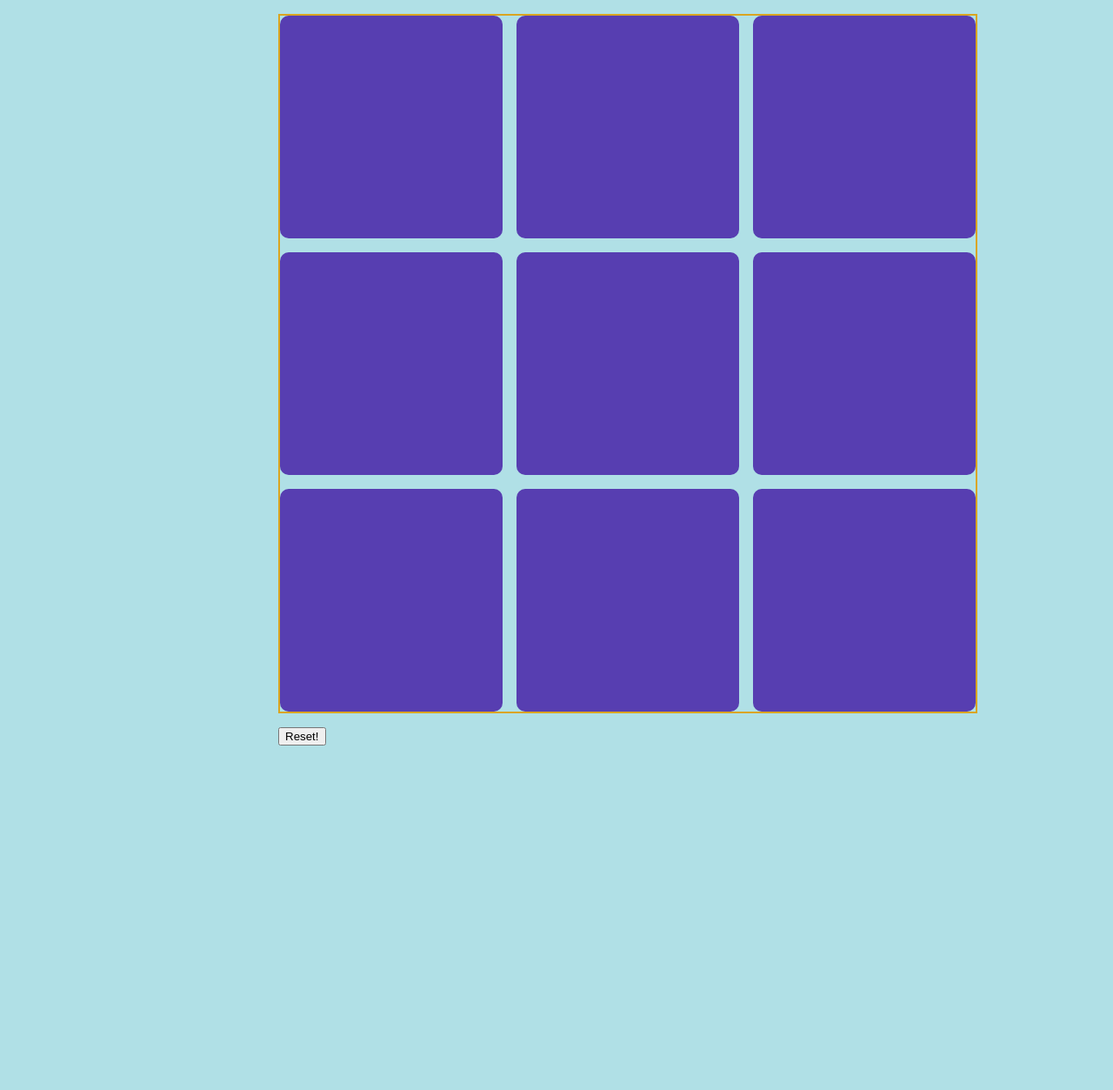
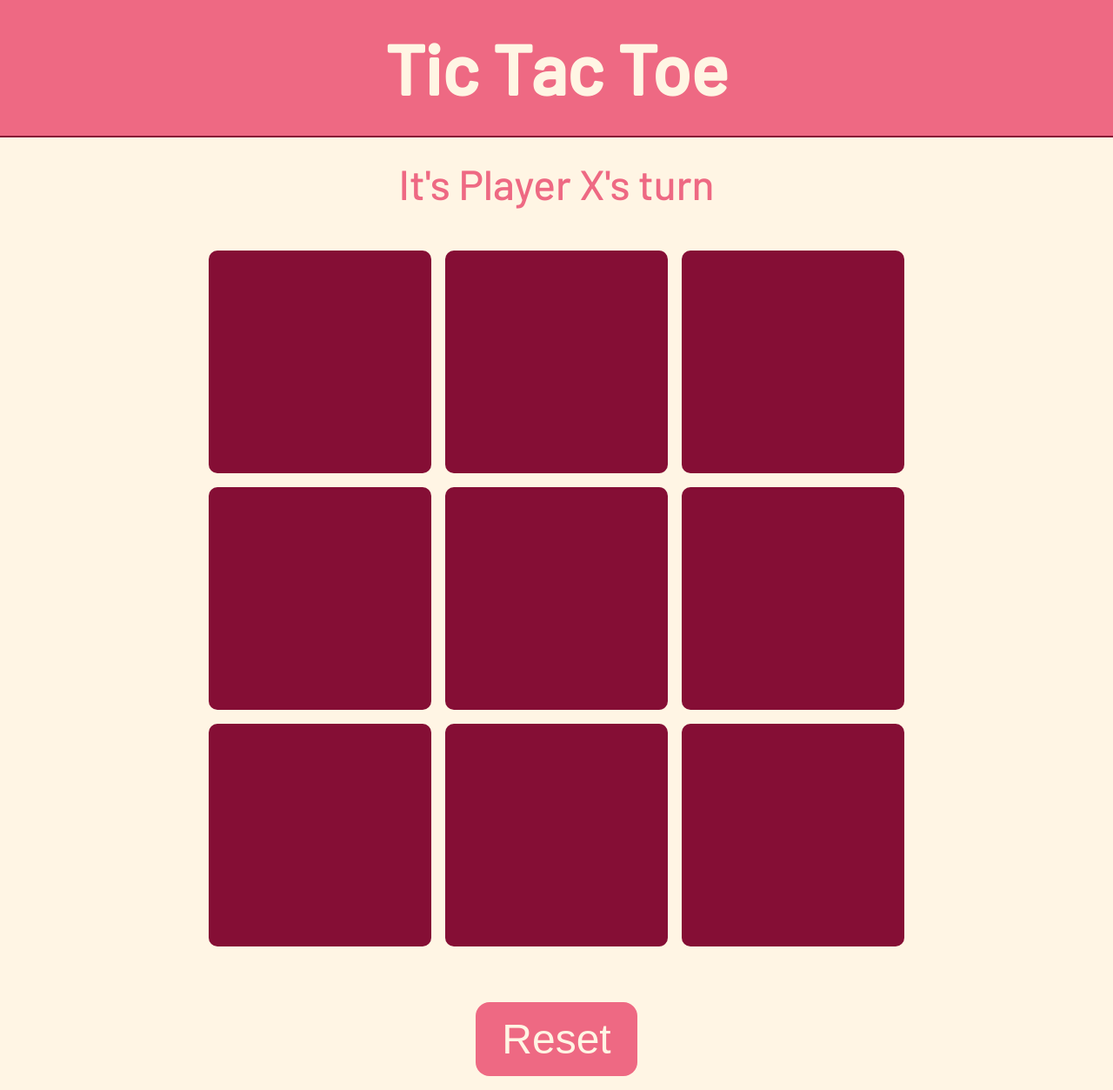
Before and after one commit to danileslie/tictactoe, a plain HTML site: page index.html in a window 1280 px wide. Shown: the whole page at 87% size. Before the commit the page ends 857 px from the top, so only its background shows below. Drawn offline with Linux system fonts and the light colour scheme.

Commit message:
update js, style page, add visuals

```diff
--- a/index.html
+++ b/index.html
@@ -5,11 +5,23 @@
     <meta http-equiv="X-UA-Compatible" content="IE=edge">
     <meta name="viewport" content="width=device-width, initial-scale=1.0">
     <link rel="stylesheet" href="styles.css">
+    <link rel="preconnect" href="https://fonts.googleapis.com">
+    <link rel="preconnect" href="https://fonts.gstatic.com" crossorigin>
+    <link href="https://fonts.googleapis.com/css2?family=Barlow:wght@500&display=swap" rel="stylesheet">
     <script src="script.js" defer></script>
     <title>Tic Tac Toe!</title>
 </head>
 <body>
+    <header>
+        <h1 class="title">Tic Tac Toe</h1>
+    </header>
+    <div class="turn-announcement"></div>
     <div class="container"></div>
-    <button class="reset">Reset!</button>
+    <div class="info">
+
+    <div class="button">
+    <button class="reset">Reset</button>
+</div>
+</div>
 </body>
 </html>
--- a/script.js
+++ b/script.js
@@ -3,6 +3,7 @@
 const gameBoard = (() => {
 let gameActive = true;
 let restart = document.querySelector('.reset');
+let turnAnnouncement = document.querySelector('.turn-announcement');
 
 const playerCreation = (marker, turn) => {
     return {marker, turn};
@@ -36,15 +37,22 @@ const validMove = (square) => {
     }
 };
 
+const turnCall = () => {
+    turnAnnouncement.textContent = `It's Player ${currentPlayer.marker}'s turn`
+};
+turnCall();
+
 const changePlayer = () => {
     if (currentPlayer === playerX){
         currentPlayer = playerO;
-    }  else {currentPlayer = playerX}
+        turnCall();
+    }  else {currentPlayer = playerX;
+    turnCall();
+}
 };
 
 const boardUpdate = (index) =>{
     board[index] = currentPlayer;
-    console.log(board);
 };
 
 const gameResult = () => {
@@ -60,22 +68,25 @@ const gameResult = () => {
         }
         if (winCondition1 === winCondition2 && winCondition2 === winCondition3) {
             winningRound = true;
+
             break;
         }
     }
     if (winningRound) {
-        console.log(`Round won by ${currentPlayer.marker}`);
+        turnAnnouncement.textContent = `Round won by Player${currentPlayer.marker}!`;
         gameActive = false;
         return;
     }
+    changePlayer();
 };
+
 
 const playerTest = (square, index) => {
     if (validMove(square) && gameActive){
+    square.classList.add(`player${currentPlayer.marker}`);
     square.innerText = currentPlayer.marker;
     boardUpdate(index);
     gameResult();
-    changePlayer();
     }
 };
 
@@ -93,11 +104,13 @@ const playerTurn = (() => {
 
 const restartButton = () => {
     gameActive = true;
-
     board = ['', '', '', '', '', '', '', '', ''];
-    console.log(board);
     currentPlayer = playerX;
-    document.querySelectorAll('.square').forEach(square => square.innerText = '');
+    document.querySelectorAll('.square').forEach(square => {
+        square.innerText = '';
+    square.classList.remove('playerX', 'playerO');
+});
+    turnCall();
  };
 
 restart.addEventListener('click', restartButton);
--- a/styles.css
+++ b/styles.css
@@ -1,10 +1,30 @@
 body{
     padding: 0;
     height: 100vh;
-    max-width: 50%;
+    /* max-width: 50%; */
     margin: auto;
     box-sizing: border-box;
-    background: powderblue;
+    background: #FFF5E4;
+    font-family: 'Barlow', sans-serif;
+}
+.title{
+    margin: 0;
+    padding: 30px;
+    text-align: center;
+    background: #EE6983;
+    border-bottom: 2px solid #850E35;
+    color: #FFF5E4;
+    font-size: 5rem;
+}
+
+button{
+font-size: 3rem;
+border-radius: 16px;
+border-style: none;
+padding: 15px 30px;
+margin: 1rem;
+background: #EE6983;
+color: #FFF5E4;
 }
 
 .container{
@@ -12,21 +32,46 @@ body{
     grid-template-columns: repeat(3, 1fr);
     grid-template-rows: repeat(3, 1fr);
     gap: 1rem;
-    border: 2px solid goldenrod;
     width: 50rem;
     height: 50rem;
-    margin: 1rem auto;
+    margin: 3rem auto;
 }
 
 .square{
-    background-color: rgb(87, 62, 177);
+    background-color: #850E35;
     border-radius: 10px;
+    display: flex;
+    justify-content: center;
+    align-items: center;
+    cursor: crosshair;
 }
 
 .playerX{
- background-color: rgb(130, 204, 115);
+ color: rgb(116, 230, 94);
+ font-size: 10rem;
 }
 
 .playerO{
-    background-color: rgb(230, 172, 65);
+    color: rgb(248, 194, 94);
+    font-size: 10rem;
 }
+
+.turn-announcement{
+    color: #EE6983;
+    font-size: 3rem;
+    margin-top: 1.5rem;
+}
+
+.button, .turn-announcement{
+    display: flex;
+    justify-content: center;
+    flex-direction: column;
+    align-items: center;
+}
+
+button:hover{
+    background-color: #850E35;
+}
+.square:hover{
+    background-color: #EE6983;
+}
```
